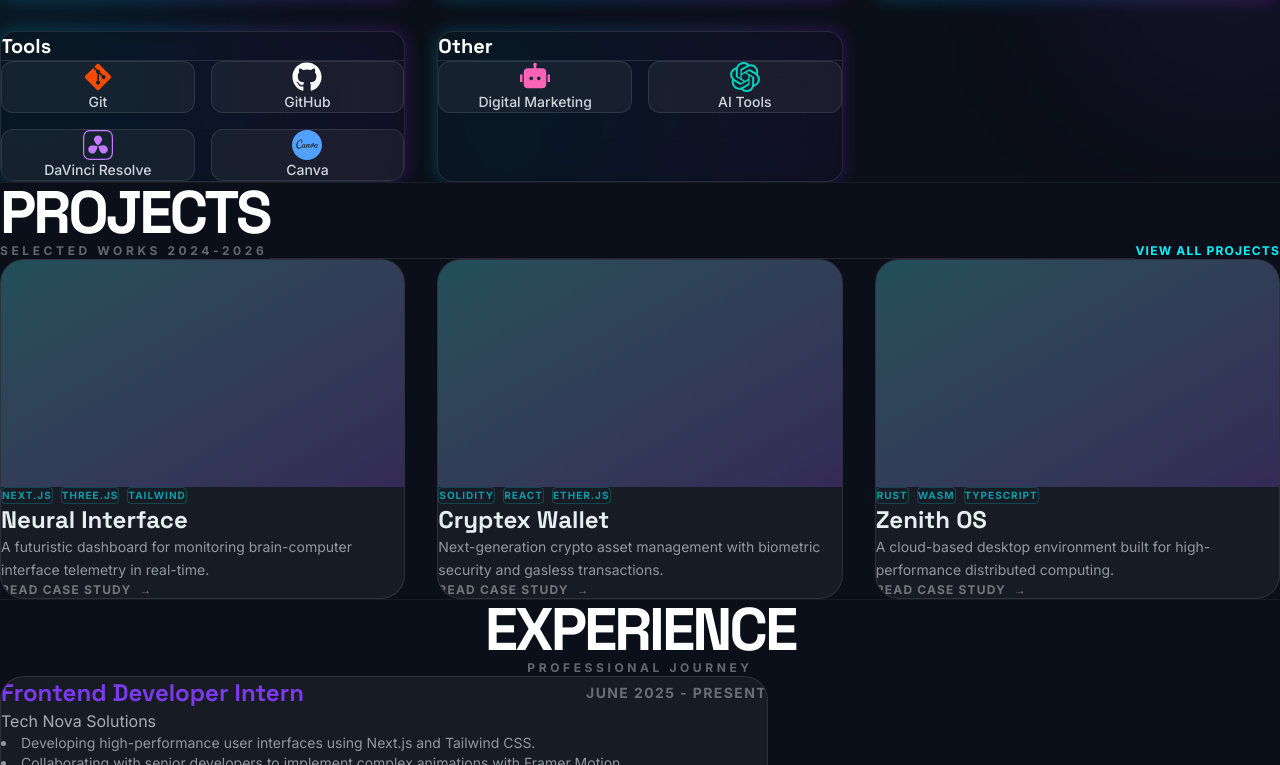
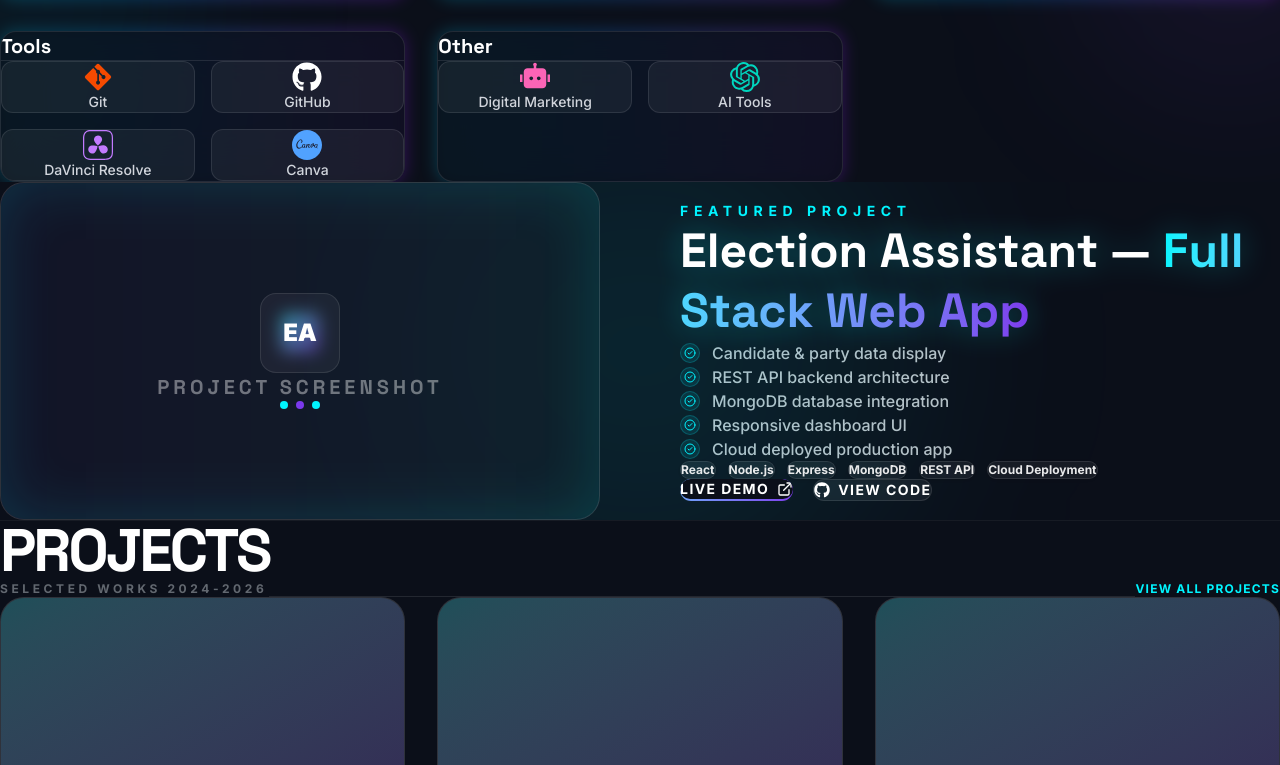
Before and after one commit to vikash-connect/Portfolio, a Next.js app: page / in a window 1280 px wide. Shown: the part 1375-2140 px from the top of the page. Built offline with nearby package versions, Linux system fonts and the light colour scheme.

Commit message:
Day 6 - Featured Election Assistant project showcase added

```diff
--- a/app/globals.css
+++ b/app/globals.css
@@ -15,6 +15,19 @@
 
   --shadow-neon-cyan: 0 0 15px var(--neon-cyan);
   --shadow-neon-purple: 0 0 15px var(--neon-purple);
+
+  --animate-gradient-xy: gradient-xy 15s ease infinite;
+
+  @keyframes gradient-xy {
+    0%, 100% {
+      background-size: 400% 400%;
+      background-position: left top;
+    }
+    50% {
+      background-size: 200% 200%;
+      background-position: right bottom;
+    }
+  }
 
   @keyframes blob {
     0% {
--- a/app/page.tsx
+++ b/app/page.tsx
@@ -4,6 +4,7 @@ import ProjectCard from "@/components/ProjectCard";
 import Hero from "@/sections/Hero";
 import About from "@/sections/About";
 import Skills from "@/sections/Skills";
+import FeaturedProject from "@/sections/FeaturedProject";
 
 export default function Home() {
   const projects = [
@@ -40,6 +41,9 @@ export default function Home() {
 
         {/* Skills Section */}
         <Skills />
+
+        {/* Featured Project Section */}
+        <FeaturedProject />
 
         {/* Projects Section */}
         <Section id="projects" className="py-24 border-t border-white/5">
--- /dev/null
+++ b/sections/FeaturedProject.tsx
@@ -0,0 +1,165 @@
+"use client";
+
+import React from "react";
+import { motion } from "framer-motion";
+import { ExternalLink, CheckCircle2 } from "lucide-react";
+import { FaGithub } from "react-icons/fa";
+import Section from "@/components/Section";
+
+const features = [
+  "Candidate & party data display",
+  "REST API backend architecture",
+  "MongoDB database integration",
+  "Responsive dashboard UI",
+  "Cloud deployed production app",
+];
+
+const techStack = [
+  "React",
+  "Node.js",
+  "Express",
+  "MongoDB",
+  "REST API",
+  "Cloud Deployment",
+];
+
+const FeaturedProject = () => {
+  return (
+    <Section id="featured-project" className="relative overflow-hidden">
+      {/* Background Decorative Element */}
+      <div className="absolute top-1/2 left-1/2 -translate-x-1/2 -translate-y-1/2 w-[500px] h-[500px] bg-neon-cyan/10 blur-[120px] rounded-full pointer-events-none" />
+
+      <motion.div
+        initial={{ opacity: 0, y: 50 }}
+        whileInView={{ opacity: 1, y: 0 }}
+        transition={{ duration: 0.8, ease: "easeOut" }}
+        viewport={{ once: true }}
+        className="flex flex-col lg:flex-row gap-12 lg:gap-20 items-center"
+      >
+        {/* Left Side: Project Screenshot Placeholder */}
+        <motion.div
+          whileHover={{ rotateX: 5, rotateY: -5, scale: 1.02 }}
+          transition={{ type: "spring", stiffness: 300, damping: 20 }}
+          className="relative w-full lg:w-1/2 aspect-video rounded-3xl overflow-hidden glass border border-white/10 group cursor-default"
+        >
+          {/* Animated Gradient Border */}
+          <div className="absolute -inset-[2px] bg-gradient-to-r from-neon-cyan via-neon-purple to-neon-cyan rounded-[1.6rem] opacity-30 group-hover:opacity-100 blur-[2px] transition-opacity duration-500 animate-gradient-xy" />
+
+          {/* Inner Glow and Content */}
+          <div className="absolute inset-0 bg-[#0B0F19]/80 flex flex-col items-center justify-center p-8 text-center z-10">
+            <div className="absolute inset-0 shadow-[inset_0_0_60px_rgba(0,245,255,0.15)] pointer-events-none" />
+
+            <div className="w-20 h-20 rounded-2xl bg-white/5 border border-white/10 flex items-center justify-center mb-4 group-hover:scale-110 group-hover:border-neon-cyan/50 transition-all duration-500">
+              <div className="w-10 h-10 bg-gradient-to-br from-neon-cyan to-neon-purple rounded-lg opacity-50 blur-sm absolute" />
+              <div className="relative text-white font-black text-2xl">EA</div>
+            </div>
+
+            <h4 className="text-xl font-bold text-white/40 uppercase tracking-[0.2em]">
+              Project Screenshot
+            </h4>
+            <div className="mt-4 flex gap-2">
+              <div className="w-2 h-2 rounded-full bg-neon-cyan animate-pulse" />
+              <div className="w-2 h-2 rounded-full bg-neon-purple animate-pulse delay-75" />
+              <div className="w-2 h-2 rounded-full bg-neon-cyan animate-pulse delay-150" />
+            </div>
+          </div>
+
+          {/* Subtitle Glass Overlay */}
+          <div className="absolute bottom-6 left-6 right-6 p-4 glass rounded-2xl border border-white/5 z-20 transform translate-y-12 opacity-0 group-hover:translate-y-0 group-hover:opacity-100 transition-all duration-500">
+            <p className="text-xs text-text-primary/60 font-medium">Interactive Election Monitoring & Analytics Platform</p>
+          </div>
+        </motion.div>
+
+        {/* Right Side: Text Content */}
+        <div className="w-full lg:w-1/2">
+          <motion.div
+            initial={{ opacity: 0, x: 20 }}
+            whileInView={{ opacity: 1, x: 0 }}
+            transition={{ duration: 0.6, delay: 0.2 }}
+            viewport={{ once: true }}
+          >
+            <span className="text-neon-cyan text-sm font-bold tracking-[0.4em] uppercase mb-3 block">
+              Featured Project
+            </span>
+            <h3 className="text-4xl md:text-5xl font-bold text-white mb-6 leading-tight drop-shadow-[0_0_15px_rgba(0,245,255,0.3)]">
+              Election Assistant — <span className="text-transparent bg-clip-text bg-gradient-to-r from-neon-cyan to-neon-purple">Full Stack Web App</span>
+            </h3>
+
+            {/* Feature List */}
+            <ul className="space-y-4 mb-10">
+              {features.map((feature, idx) => (
+                <motion.li
+                  key={idx}
+                  initial={{ opacity: 0, x: 10 }}
+                  whileInView={{ opacity: 1, x: 0 }}
+                  transition={{ delay: 0.3 + idx * 0.1 }}
+                  className="flex items-center gap-3 text-text-primary/80 font-medium"
+                >
+                  <div className="flex-shrink-0 w-5 h-5 rounded-full bg-neon-cyan/10 border border-neon-cyan/20 flex items-center justify-center">
+                    <CheckCircle2 size={12} className="text-neon-cyan" />
+                  </div>
+                  {feature}
+                </motion.li>
+              ))}
+            </ul>
+
+            {/* Tech Badges */}
+            <div className="flex flex-wrap gap-3 mb-10">
+              {techStack.map((tech, idx) => (
+                <motion.span
+                  key={tech}
+                  whileHover={{
+                    scale: 1.1,
+                    y: -2,
+                    boxShadow: "0 0 20px rgba(0, 245, 255, 0.3)",
+                    borderColor: "rgba(0, 245, 255, 0.5)"
+                  }}
+                  className="px-4 py-1.5 rounded-full glass border border-white/10 text-xs font-bold text-white/90 transition-all cursor-default shadow-sm"
+                >
+                  {tech}
+                </motion.span>
+              ))}
+            </div>
+
+            {/* Action Buttons */}
+            <div className="flex flex-wrap gap-5">
+              <motion.a
+                href="https://election-assistant-268328857051.us-central1.run.app/"
+                target="_blank"
+                rel="noopener noreferrer"
+                whileHover={{
+                  scale: 1.05,
+                  boxShadow: "0 0 30px rgba(0, 245, 255, 0.5)"
+                }}
+                whileTap={{ scale: 0.95 }}
+                className="relative group p-[1px] rounded-full overflow-hidden transition-all duration-300"
+              >
+                <div className="absolute inset-0 bg-gradient-to-r from-neon-cyan to-neon-purple animate-gradient-xy" />
+                <div className="relative bg-[#0B0F19] px-8 py-3.5 rounded-full flex items-center gap-2 group-hover:bg-transparent transition-colors">
+                  <span className="text-white font-bold uppercase tracking-widest text-sm">Live Demo</span>
+                  <ExternalLink size={16} className="text-white" />
+                </div>
+              </motion.a>
+
+              <motion.button
+                whileHover={{
+                  scale: 1.05,
+                  backgroundColor: "rgba(255, 255, 255, 0.05)",
+                  borderColor: "rgba(255, 255, 255, 0.2)",
+                  boxShadow: "0 0 20px rgba(255, 255, 255, 0.1)"
+                }}
+                whileTap={{ scale: 0.95 }}
+                className="px-8 py-3.5 rounded-full glass border border-white/10 text-white font-bold uppercase tracking-widest text-sm flex items-center gap-2 transition-all"
+              >
+                <FaGithub size={16} />
+                View Code
+              </motion.button>
+            </div>
+          </motion.div>
+        </div>
+      </motion.div>
+    </Section>
+  );
+};
+
+export default FeaturedProject;
```
